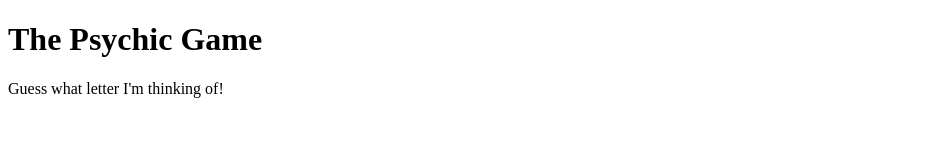
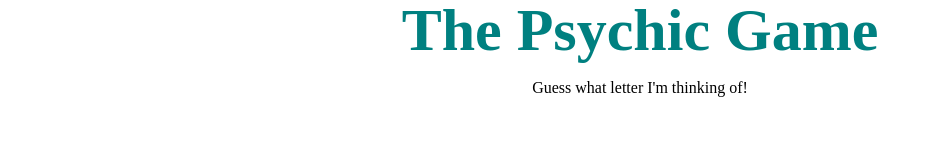
Before and after one commit to Bgorson/psychicgame, a plain HTML site: page index.html in a window 1280 px wide. Shown: the whole page, without its empty margins (0-932 px from the left). Drawn offline with Linux system fonts and the light colour scheme.

Commit message:
Fixed logic errors
Added styles

```diff
--- a/assets/css/style.css
+++ b/assets/css/style.css
@@ -1,3 +1,19 @@
 #tryagain {
     color:red;
 }
+h1 {
+    font-weight:bold;
+    font-size:60px;
+    text-align:center;
+    color:teal;
+    margin-bottom:20px;
+}
+p {
+    text-align:center;
+    margin:5px;
+}
+div {
+    width:50%;
+    margin:auto;
+
+}
--- a/assets/javascript/game.js
+++ b/assets/javascript/game.js
@@ -9,7 +9,7 @@
 //Declare all variables being used
 var wins=0;
 var loses=0;
-var guessesLeft=9;
+var guessesLeft=10;
 var guessesArray= [];
 var chosenLetter;
 
@@ -44,12 +44,12 @@ function newGame() {
 //Activates on key press
 document.onkeyup = function(event) {
    var userGuess = event.key;
-   //if user is wrong and is out of guesses
+ //checks if the user picked a letter
 if (letters.includes(userGuess)){
         if (guessesArray.includes(userGuess)) {
-            tryAgainText.textContent = "you did that already, pick again"
+            tryAgainText.textContent = "you did that already, pick again";
         }
-        if (guessesLeft == 0) {
+        else if (guessesLeft == 0) {
             loses++;
             guessText.textContent= "";
             newGame();
--- a/index.html
+++ b/index.html
@@ -5,12 +5,14 @@
     <meta http-equiv="X-UA-Compatible" content="IE=edge">
     <title>Page Title</title>
     <meta name="viewport" content="width=device-width, initial-scale=1">
+    <link rel="stylesheet" type="text/css" media="screen" href="assets\css\reset.css" />
     <link rel="stylesheet" type="text/css" media="screen" href="assets\css\style.css" />
 
 </head>
 <body>
+
+    <h1>The Psychic Game</h1>
     <div>
-    <h1>The Psychic Game</h1>
     <p>Guess what letter I'm thinking of!</p>
     <p id = "wintext"></p>
     <p id = "losetext"></p>
```
